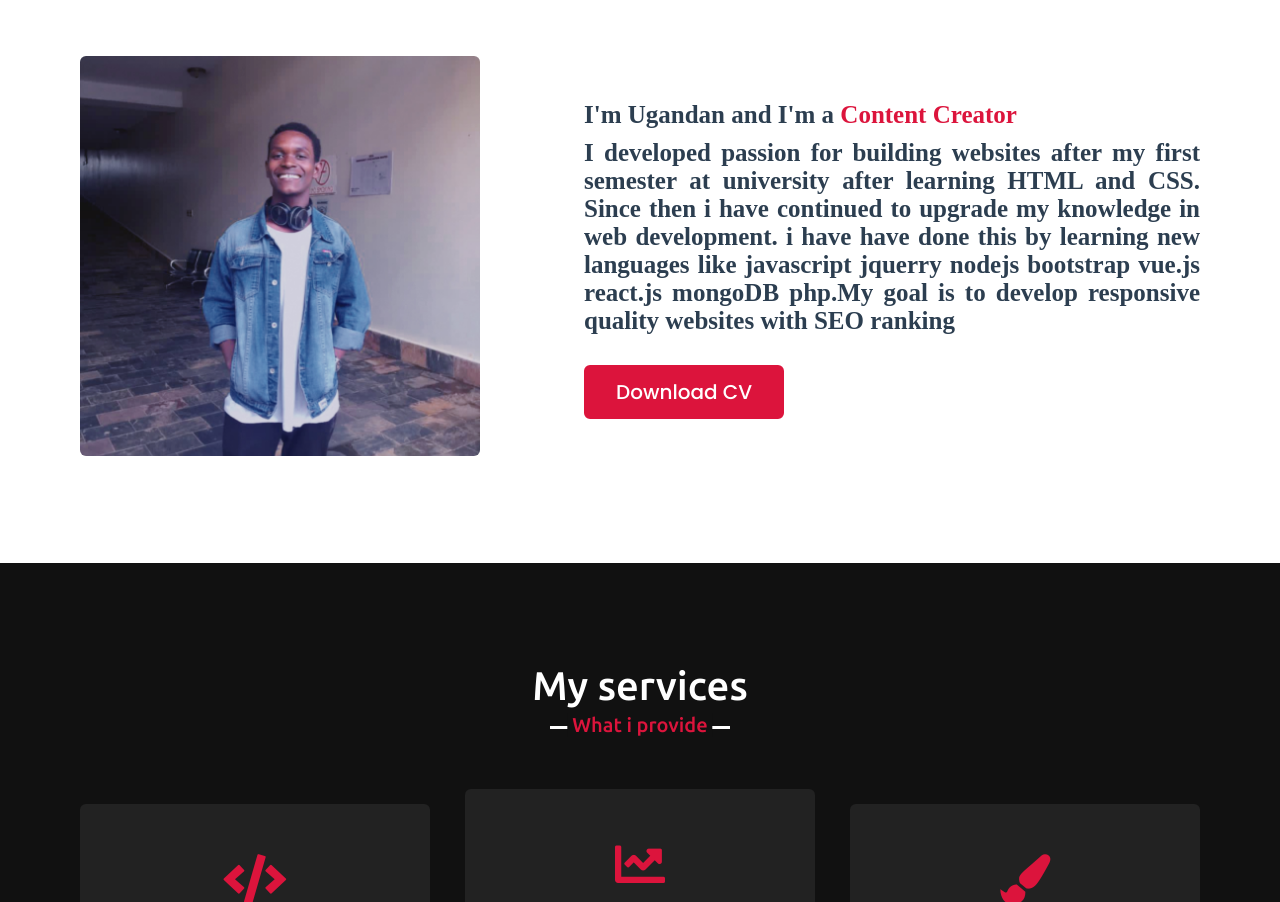
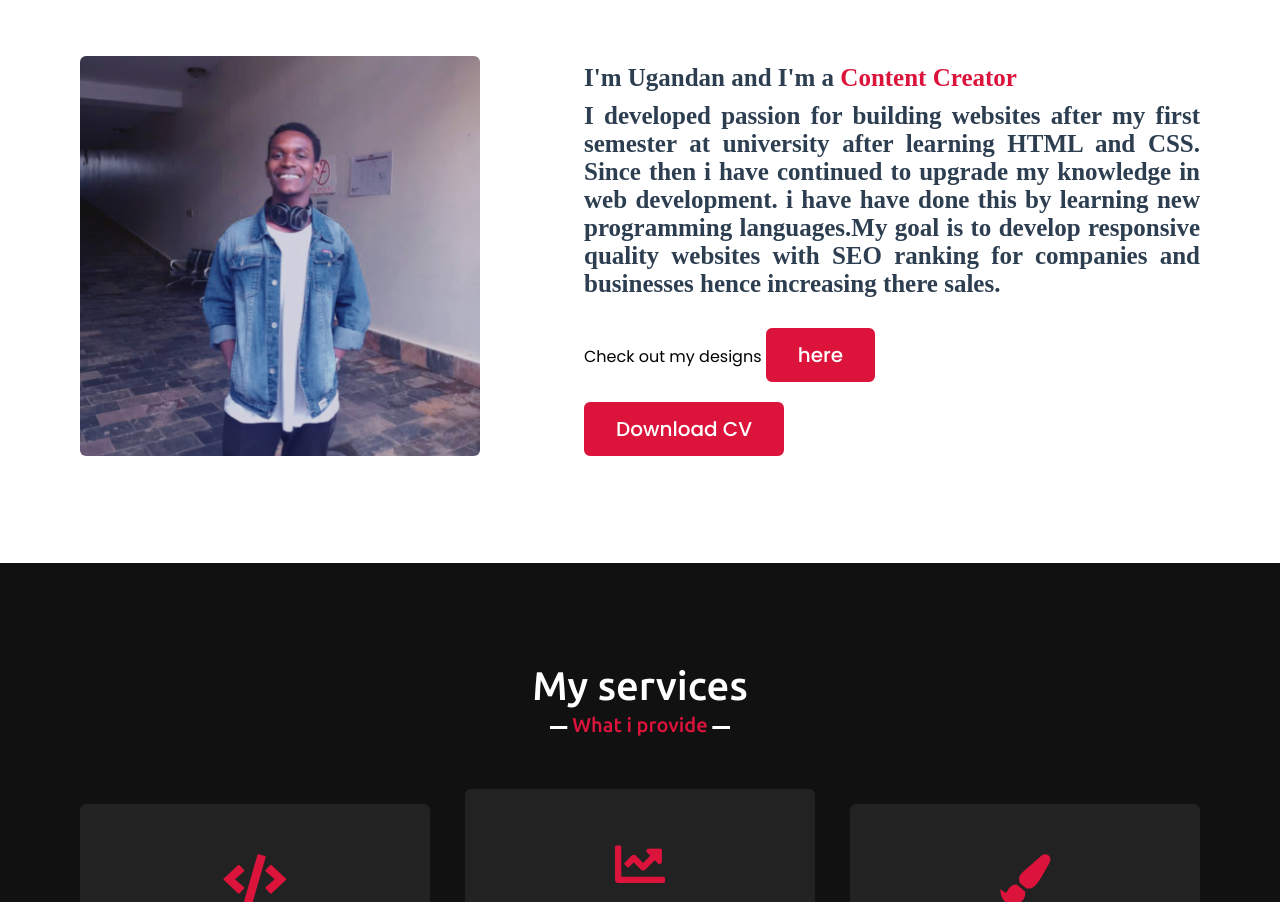
Before and after one commit to nicholas044/Portofolio, a plain HTML site: page index.html in a window 1280 px wide. Shown: the part 970-1872 px from the top of the page. Drawn offline with nearby package versions, Linux system fonts and the light colour scheme.

Commit message:
Update index.html

```diff
--- a/index.html
+++ b/index.html
@@ -58,8 +58,8 @@
                 </div>
                 <div class="column right">
                     <div class="text">I'm Ugandan and I'm a <span class="typing-2"></span></div>
-                    <p class="text">I developed passion for building websites after my first semester at university after learning HTML and CSS. Since then i have continued to upgrade my knowledge in web development. i have have done this by learning  new languages like javascript jquerry nodejs bootstrap vue.js react.js mongoDB php.My goal is to develop responsive quality websites with SEO ranking</p>
-
+                    <p class="text">I developed passion for building websites after my first semester at university after learning HTML and CSS. Since then i have continued to upgrade my knowledge in web development. i have have done this by learning  new programming languages.My goal is to develop responsive quality websites with SEO ranking for companies and businesses hence increasing there sales.</p>
+                    <p>Check out my designs <a href="https://twitter.com/webUg04/">here</a></p>
                     <a type="button" id="GetFile">Download CV</a>
                 </div>
             </div>
```
